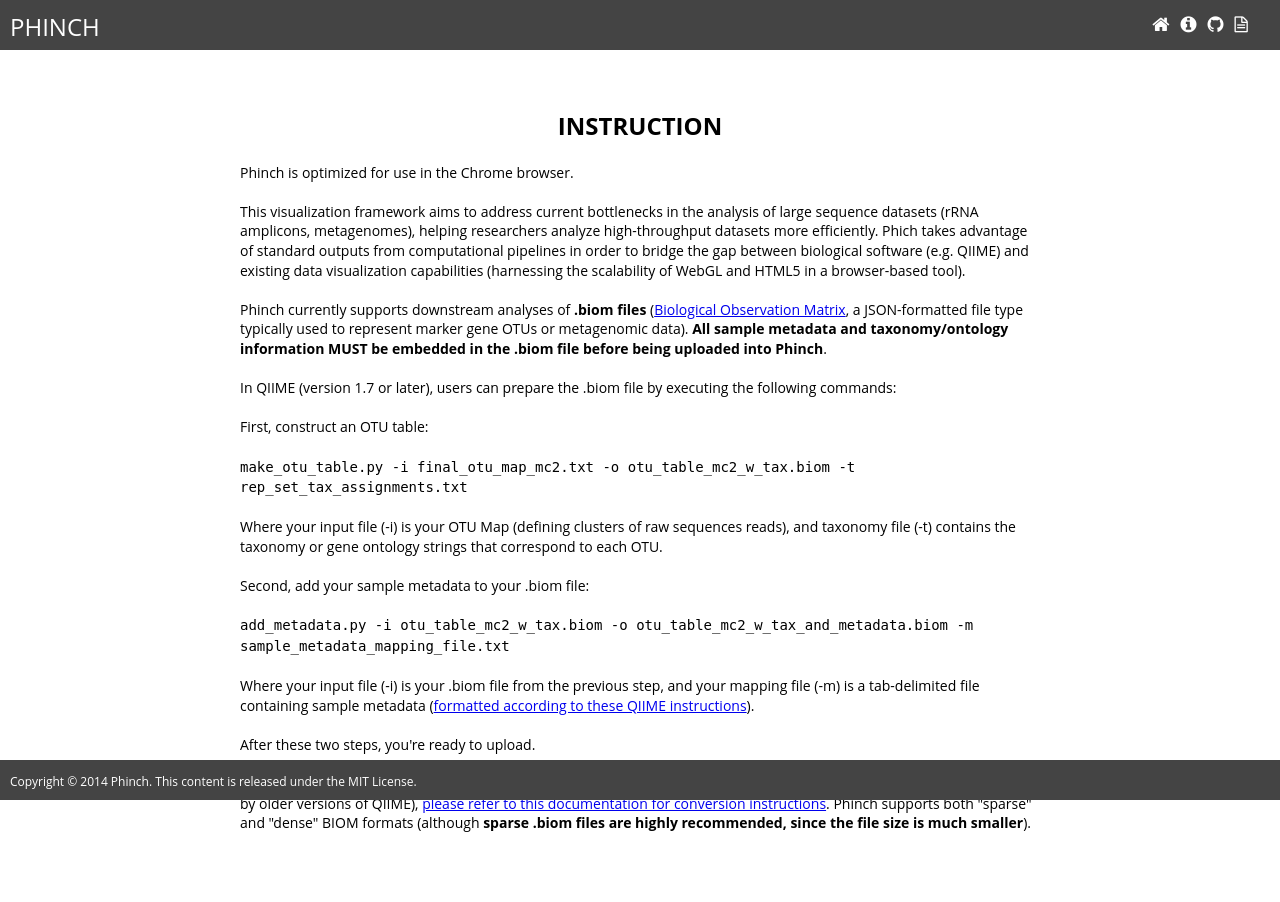
After one commit to PitchInteractiveInc/Phinch, a PHP site: page /instructions.html in a window 1280 px wide. The commit adds this page. Run offline with PHP 8.4, Linux system fonts and the light colour scheme.

Commit message:
push a new build
updates on viz & blog

```diff
--- a/css/pinch.css
+++ b/css/pinch.css
@@ -48,6 +48,10 @@
 	text-align: center;
     line-height: 10px;
     border: 1px #888 solid;
+}
+
+.descPara {
+	padding-bottom: 50px;
 }
 
 #top_sec {
@@ -331,7 +335,6 @@
 }
 
 .dg {
-	display: none;
 	text-shadow: none !important;
 	font-size: 12px !important;
 }
@@ -627,6 +630,9 @@
 	display: none;
 }
 
+#attributes_dropdown {
+	border: none;
+}
 .layer_change {
 	background: #444;
 	color: #fff;
@@ -878,6 +884,23 @@
 	font-style: italic;
 }
 
+#countResult {
+	position: absolute;
+	width: 400px;
+	height: 200px;
+	right: 170px;
+	top: 90px;
+	font-size: 12px;
+	line-height: 16px;
+	border-radius: 3px;
+	background: rgba(255,255,255,0.9);
+	color: #000;
+	box-shadow: 0 1px 5px rgba(0,0,0,0.4);
+	-moz-box-shadow: 0 1px 5px rgba(0,0,0,0.4);
+	overflow-y: scroll;
+	max-height: 500px;
+	z-index: 1;
+}
 
 /* ==========================================================================
    Normalize
--- a/index.html
+++ b/index.html
@@ -24,7 +24,7 @@
 		<section id = "header">
 			<p id = "LOGO"><a href = "index.html">PHINCH</a></p>
 			<div id = "menu">
-				<p><a href="about.html"><i class="icon-info-sign icon-large"></i>&nbsp;&nbsp;&nbsp;</a><a href="instruction.html"><i class="icon-question-sign icon-large"></i>&nbsp;&nbsp;&nbsp;</a><a href="https://github.com/shujianbu/pinch" target="_blank"><i class="icon-github icon-large"></i></a>&nbsp;&nbsp;&nbsp;<a href="https://wordpress.com" target="_blank"><i class="icon-file-text-o icon-large"></i></a></p>
+				<p><a href="about.html"><i class="icon-info-sign icon-large"></i>&nbsp;&nbsp;&nbsp;</a><a href="instruction.html"><i class="icon-question-sign icon-large"></i>&nbsp;&nbsp;&nbsp;</a><a href="https://github.com/shujianbu/pinch" target="_blank"><i class="icon-github icon-large"></i></a>&nbsp;&nbsp;&nbsp;<a href="http://phinch.org/blog/" target="_blank"><i class="icon-file-text-o icon-large"></i></a></p>
 			</div>
 		</section>
 
@@ -58,14 +58,14 @@
 	<section id="desc">
 		<br /><br />
 		<h1>About Phinch </h1>
-		<p>
+		<p class = "descPara">
             Phinch is an open-source framework for visualizing biological data, funded by a grant from the Alfred P. Sloan foundation. This project represents an interdisciplinary collaboration between Pitch Interactive, a data visualization studio in Berkeley, CA, and biological researchers at UC Davis. </br></br>
 
             Whether it's genes, proteins, or microbial species, Phinch provides an interactive visualization tool that allows users to explore and manipulate large biological datasets. Computer algorithms face significant difficulty in identifying simple data patterns; writing algorithms to tease out complex, subtle relationships (the type that exist in biological systems) is almost impossible. However, the human eye is adept at spotting visual patterns, able to quickly notice trends and outliers. It is this philosophy especially when presented with intuitive, well-designed software tools and user interfaces.</br></br>
 
             The sheer volume of data produced from high-throughput sequencing technologies will require fundamentally different approaches and new paradigms for effective data analysis.</br></br>
 
-            Scientific visualization represents an innovative method towards tackling the current bottleneck in bioinformatics; in addition to giving researchers a unique approach for exploring large datasets, it stands to empower biologists with the ability to conduct powerful analyses without requiring a deep level of computational knowledge.
+            Scientific visualization represents an innovative method towards tackling the current bottleneck in bioinformatics; in addition to giving researchers a unique approach for exploring large datasets, it stands to empower biologists with the ability to conduct powerful analyses without requiring a deep level of computational knowledge. </br></br></br></br>
 		</p>
 	</section>
 
--- /dev/null
+++ b/instructions.html
@@ -0,0 +1,70 @@
+<!DOCTYPE html>
+<!--[if lt IE 7]>      <html class="no-js lt-ie9 lt-ie8 lt-ie7"> <![endif]-->
+<!--[if IE 7]>         <html class="no-js lt-ie9 lt-ie8"> <![endif]-->
+<!--[if IE 8]>         <html class="no-js lt-ie9"> <![endif]-->
+<!--[if gt IE 8]><!--> <html class="no-js"> <!--<![endif]-->
+    <head>
+        <meta charset="utf-8">
+        <meta http-equiv="X-UA-Compatible" content="IE=edge,chrome=1">
+        <title>PHINCH</title>
+        <meta name="description" content="">
+        <meta name="viewport" content="width=device-width">
+        <link rel="stylesheet" href="css/pinch.css">
+
+        <!--[if lt IE 9]>
+            <script src="//html5shiv.googlecode.com/svn/trunk/html5.js"></script>
+            <script>window.html5 || document.write('<script src="lib/html5shiv.js"><\/script>')</script>
+        <![endif]-->
+    </head>
+
+    <body>
+        <!--[if lt IE 7]>
+            <p class="chromeframe">You are using an <strong>outdated</strong> browser. Please <a href="http://browsehappy.com/">upgrade your browser</a> or <a href="http://www.google.com/chromeframe/?redirect=true">activate Google Chrome Frame</a> to improve your experience.</p>
+        <![endif]-->
+
+        <section id = "header">
+            <p id = "LOGO"><a href = "index.html">PHINCH</a></p>
+            <div id = "menu">
+                <p><a href="index.html"><i class="icon-home icon-large"></i>&nbsp;&nbsp;&nbsp;</a><a href="about.html"><i class="icon-info-sign icon-large"></i>&nbsp;&nbsp;&nbsp;</a><a href="https://github.com/shujianbu/pinch" target="_blank"><i class="icon-github icon-large"></i></a>&nbsp;&nbsp;&nbsp;<a href="http://phinch.org/blog/" target="_blank"><i class="icon-file-text-o icon-large"></i></a></p>
+            </div>
+        </section>
+
+        <section id="desc">
+            <br /><br />
+            <h2>Instruction</h2>
+
+            <p class="descPara">
+                Phinch is optimized for use in the Chrome browser.</br></br>
+
+                This visualization framework aims to address current bottlenecks in the analysis of large sequence datasets (rRNA amplicons, metagenomes), helping researchers analyze high-throughput datasets more efficiently. Phich takes advantage of standard outputs from computational pipelines in order to bridge the gap between biological software (e.g. QIIME) and existing data visualization capabilities (harnessing the scalability of WebGL and HTML5 in a browser-based tool). </br></br>
+
+                Phinch currently supports downstream analyses of <b>.biom files</b> (<a href="http://biom-format.org/" target="_blank">Biological Observation Matrix</a>, a JSON-formatted file type typically used to represent marker gene OTUs or metagenomic data). <b>All sample metadata and taxonomy/ontology information MUST be embedded in the .biom file before being uploaded into Phinch</b>.</br></br>
+
+                In QIIME (version 1.7 or later), users can prepare the .biom file by executing the following commands:</br></br>
+
+                First, construct an OTU table:</br></br>
+
+                     <code>make_otu_table.py -i final_otu_map_mc2.txt -o otu_table_mc2_w_tax.biom -t rep_set_tax_assignments.txt</code></br></br>
+
+                Where your input file (-i) is your OTU Map (defining clusters of raw sequences reads), and taxonomy file (-t) contains the taxonomy or gene ontology strings that correspond to each OTU.</br></br>
+
+                Second, add your sample metadata to your .biom file:</br></br>
+
+                    <code>add_metadata.py -i otu_table_mc2_w_tax.biom -o otu_table_mc2_w_tax_and_metadata.biom -m sample_metadata_mapping_file.txt</code></br></br>
+
+                Where your input file (-i) is your .biom file from the previous step, and your mapping file (-m) is a tab-delimited file containing sample metadata (<a href="http://qiime.org/documentation/file_formats.html#metadata-mapping-files" target="_blank">formatted according to these QIIME instructions</a>).</br></br>
+
+                After these two steps, you're ready to upload.</br></br>
+
+                If you want to visualize biological data currently formatted as a tab-delimited text file (e.g. the style of OTU tables produced by older versions of QIIME), <a href="https://github.com/biom-format/biom-format/blob/df81277857a553e7e5c9679924e09861d8a5f61f/doc/documentation/biom_conversion.rst" target="_blank">please refer to this documentation for conversion instructions</a>. Phinch supports both "sparse" and "dense" BIOM formats (although <b>sparse .biom files are highly recommended, since the file size is much smaller</b>). </br></br>
+
+            </p>
+        </section>
+
+        <section class = "footer">
+            <p class = "footer_copyright">Copyright © 2014 Phinch. This content is released under the <a href="http://opensource.org/licenses/MIT" target="_blank">MIT License.</p>
+        </section>
+
+
+    </body>
+</html>
--- a/preview.html
+++ b/preview.html
@@ -26,7 +26,7 @@
         <section id = "header">
             <p id = "LOGO"><a href = "index.html">PHINCH</a></p>
             <div id = "menu">
-                <p><a href="about.html"><i class="icon-info-sign icon-large"></i>&nbsp;&nbsp;&nbsp;</a><a href="instruction.html"><i class="icon-question-sign icon-large"></i>&nbsp;&nbsp;&nbsp;</a><a href="https://github.com/shujianbu/pinch" target="_blank"><i class="icon-github icon-large"></i></a>&nbsp;&nbsp;&nbsp;<a href="https://wordpress.com" target="_blank"><i class="icon-file-text-o icon-large"></i></a></p>
+                <p><a href="about.html"><i class="icon-info-sign icon-large"></i>&nbsp;&nbsp;&nbsp;</a><a href="instruction.html"><i class="icon-question-sign icon-large"></i>&nbsp;&nbsp;&nbsp;</a><a href="https://github.com/shujianbu/pinch" target="_blank"><i class="icon-github icon-large"></i></a>&nbsp;&nbsp;&nbsp;<a href="http://phinch.org/blog/" target="_blank"><i class="icon-file-text-o icon-large"></i></a></p>
             </div>
         </section>
 
--- a/scripts/readFile.js
+++ b/scripts/readFile.js
@@ -152,7 +152,7 @@
             } else {
               content += '<tr class="recent_data"><td>';
             }
-            content += results[k].id + '</td><td>' + results[k].name.substring(0, 80) + '</td><td>' + (results[0].size / 1000000).toFixed(1) + "MB";
+            content += results[k].id + '</td><td>' + results[k].name.substring(0, 80) + '</td><td>' + (results[k].size / 1000000).toFixed(1) + " MB";
             content += '</td><td class="reload" id="reload_' + k + '"><center><i class="icon-upload-alt icon-large"></i></center>' + '</td><td class="del" id="del_' + k + '"><center><i class="icon-trash icon-large"></i></center></td></tr>';
           }
           content += "</table>";
--- a/viz.html
+++ b/viz.html
@@ -25,7 +25,7 @@
         <section id = "header">
             <p id = "LOGO"><a href = "index.html">PHINCH</a></p>
             <div id = "menu">
-                <p><a href="viz.html"><i class="icon-chevron-sign-left icon-large" style="display: none;"></i>&nbsp;&nbsp;&nbsp;</a><a href="about.html"><i class="icon-info-sign icon-large"></i>&nbsp;&nbsp;&nbsp;</a><a href="instruction.html"><i class="icon-question-sign icon-large"></i>&nbsp;&nbsp;&nbsp;</a><a href="https://github.com/shujianbu/pinch" target="_blank"><i class="icon-github icon-large"></i></a>&nbsp;&nbsp;&nbsp;<a href="https://wordpress.com" target="_blank"><i class="icon-file-text-o icon-large"></i></a></p>
+                <p><a href="viz.html"><i class="icon-chevron-sign-left icon-large" style="display: none;"></i>&nbsp;&nbsp;&nbsp;</a><a href="about.html"><i class="icon-info-sign icon-large"></i>&nbsp;&nbsp;&nbsp;</a><a href="instruction.html"><i class="icon-question-sign icon-large"></i>&nbsp;&nbsp;&nbsp;</a><a href="https://github.com/shujianbu/pinch" target="_blank"><i class="icon-github icon-large"></i></a>&nbsp;&nbsp;&nbsp;<a href="http://phinch.org/blog/" target="_blank"><i class="icon-file-text-o icon-large"></i></a></p>
             </div>
         </section>
 
@@ -36,7 +36,7 @@
                     <p id = "file_numbers"></p>
                 </div>
             </div>
-            <div style="position: absolute; right: 30px; top: 60px;">
+            <div style="position: absolute; right: 180px; top: 5px;">
                 <select id = "attributes_dropdown" style="display: none;"></select>
             </div>
 
@@ -84,7 +84,6 @@
             <input type="text" name="search" placeholder="  search..." id = 'tags'>
             <div id = "autoCompleteList"></div>
             <div id="fake_taxonomy_container"></div>
-            <!-- -->
         </section>
 
         <section class = "footer">
```
Also changed, not shown: about.html (+4 -4 lines), scripts/taxonomyViz.js (+20 -22 lines), 2 other files.
